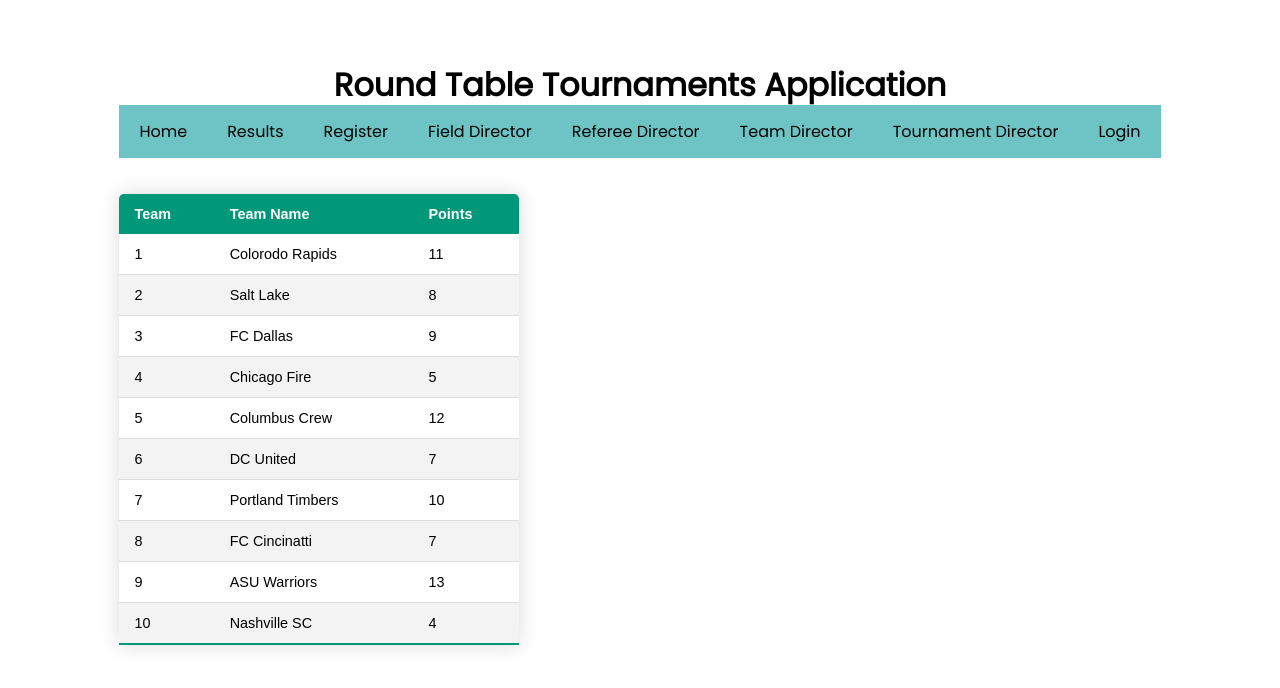
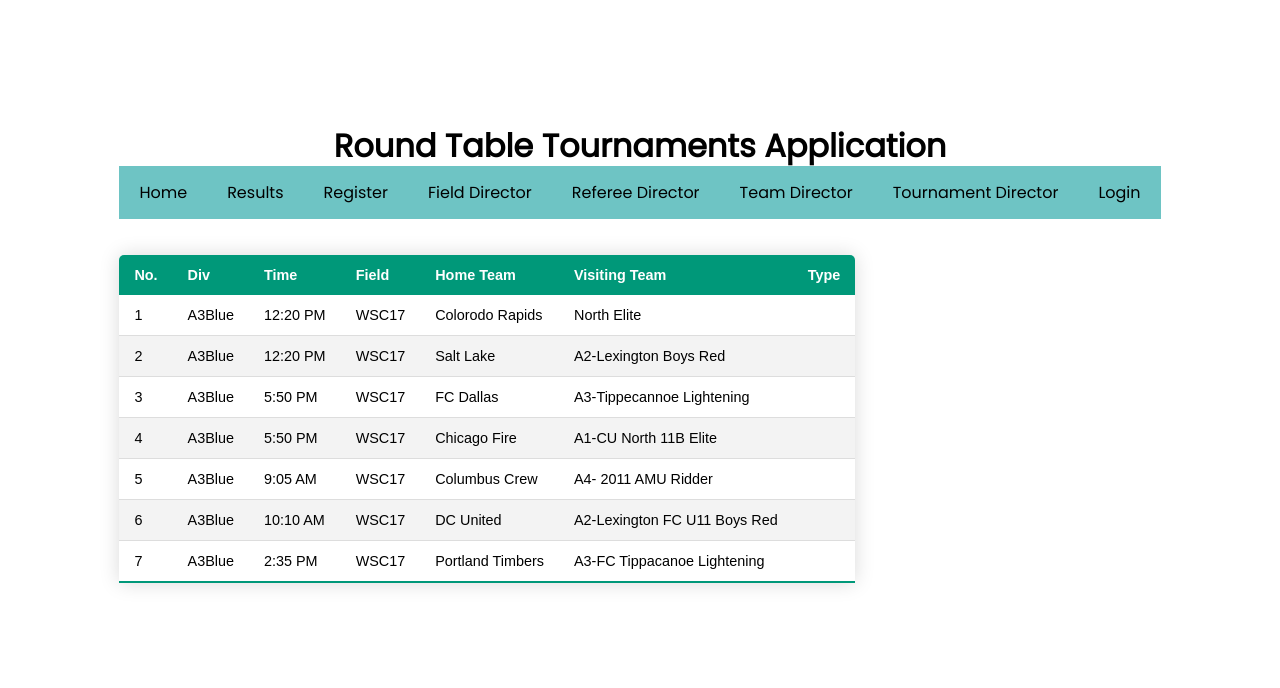
Before and after one commit to dazinn/SER515-Team4-roundTableTournaments, an Angular app in the folder roundTableTournamentsFrontEnd/: page /results in a window 1280 px wide. Shown: the top 688 px of the page. Built offline with nearby package versions, Linux system fonts and the light colour scheme.

Commit message:
us60-t88

```diff
--- a/roundTableTournamentsFrontEnd/src/app/results/results.component.html
+++ b/roundTableTournamentsFrontEnd/src/app/results/results.component.html
@@ -4,74 +4,99 @@
         <table class="content-table">
             <thead>
               <tr>
-                <th>Team</th>
-                <th>Team Name</th>
-                <th>Points</th>
-
+                <th>No.</th>
+                <th>Div</th>
+                <th>Time</th>
+                <th>Field</th>
+                <th>Home Team</th>
+                <th>Visiting Team </th>
+                <th>Type</th>
               </tr>
             </thead>
             <tbody>
               <tr>
                 <td>1</td>
+                <td>A3Blue</td>
+                <td>12:20 PM</td>
+                <td>WSC17</td>
                 <td> Colorodo Rapids</td>
-                <td>11</td>
+
+                <td>North Elite</td>
+                <td></td>
 
               </tr>
               <tr class="active-row">
                 <td>2</td>
+                <td>A3Blue</td>
+                <td>12:20 PM</td>
+                <td>WSC17</td>
+
                 <td>Salt Lake</td>
-                <td> 8</td>
+                <td>A2-Lexington Boys Red</td>
+                <td></td>
 
               </tr>
               <tr>
                 <td>3</td>
+                <td>A3Blue</td>
+                <td>5:50 PM</td>
+                <td>WSC17</td>
+
+
                 <td>FC Dallas</td>
-                <td>9</td>
+                <td>A3-Tippecannoe Lightening</td>
+
+                <td></td>
 
               </tr>
               <tr>
                 <td>4</td>
+                <td>A3Blue</td>
+                <td>5:50 PM</td>
+                <td>WSC17</td>
+
                 <td>Chicago Fire</td>
-                <td>5</td>
+                <td>A1-CU North 11B Elite</td>
+                <td></td>
 
               </tr>
               <tr>
                 <td>5</td>
+                <td>A3Blue</td>
+                <td>9:05 AM</td>
+                <td>WSC17</td>
+
                 <td>Columbus Crew</td>
-                <td>12</td>
+                <td>A4- 2011 AMU Ridder</td>
+                <td></td>
 
               </tr>
               <tr>
                 <td>6</td>
+                <td>A3Blue</td>
+                <td>10:10 AM</td>
+                <td>WSC17</td>
+
                 <td>DC United</td>
-                <td>7</td>
+                <td>A2-Lexington FC U11 Boys Red</td>
+                <td></td>
 
               </tr>
               <tr>
                 <td>7</td>
+                <td>A3Blue</td>
+                <td>2:35 PM</td>
+                <td>WSC17</td>
+
                 <td>Portland Timbers</td>
-                <td>10</td>
-
-              </tr>
-              <tr>
-                <td>8</td>
-                <td>FC Cincinatti</td>
-                <td>7</td>
-
-              </tr>
-              <tr>
-                <td>9</td>
-                <td>ASU Warriors</td>
-                <td>13</td>
-
-              </tr>
-              <tr>
-                <td>10</td>
-                <td>Nashville SC</td>
-                <td>4</td>
+                <td>A3-FC Tippacanoe Lightening</td>
+                <td></td>
 
               </tr>
 
 
+
+
+
             </tbody>
           </table>
```
